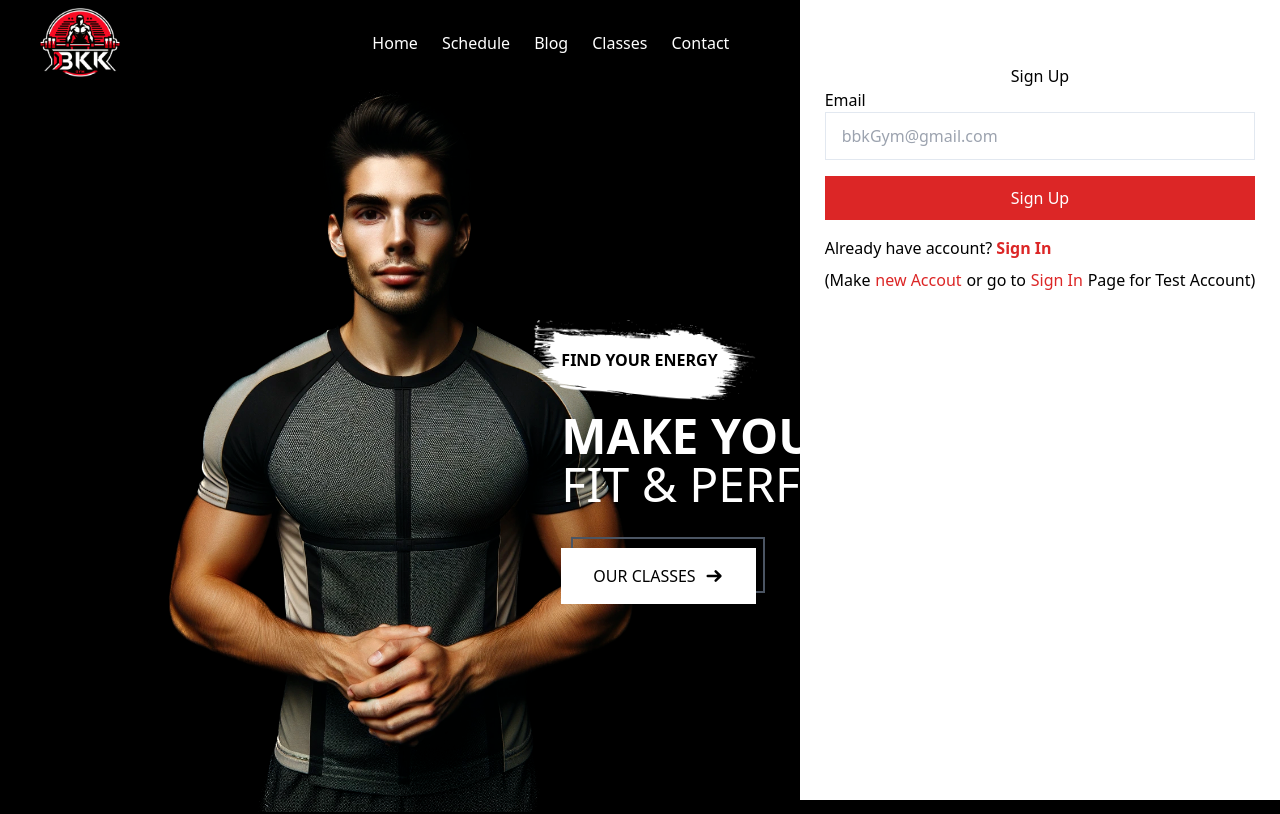
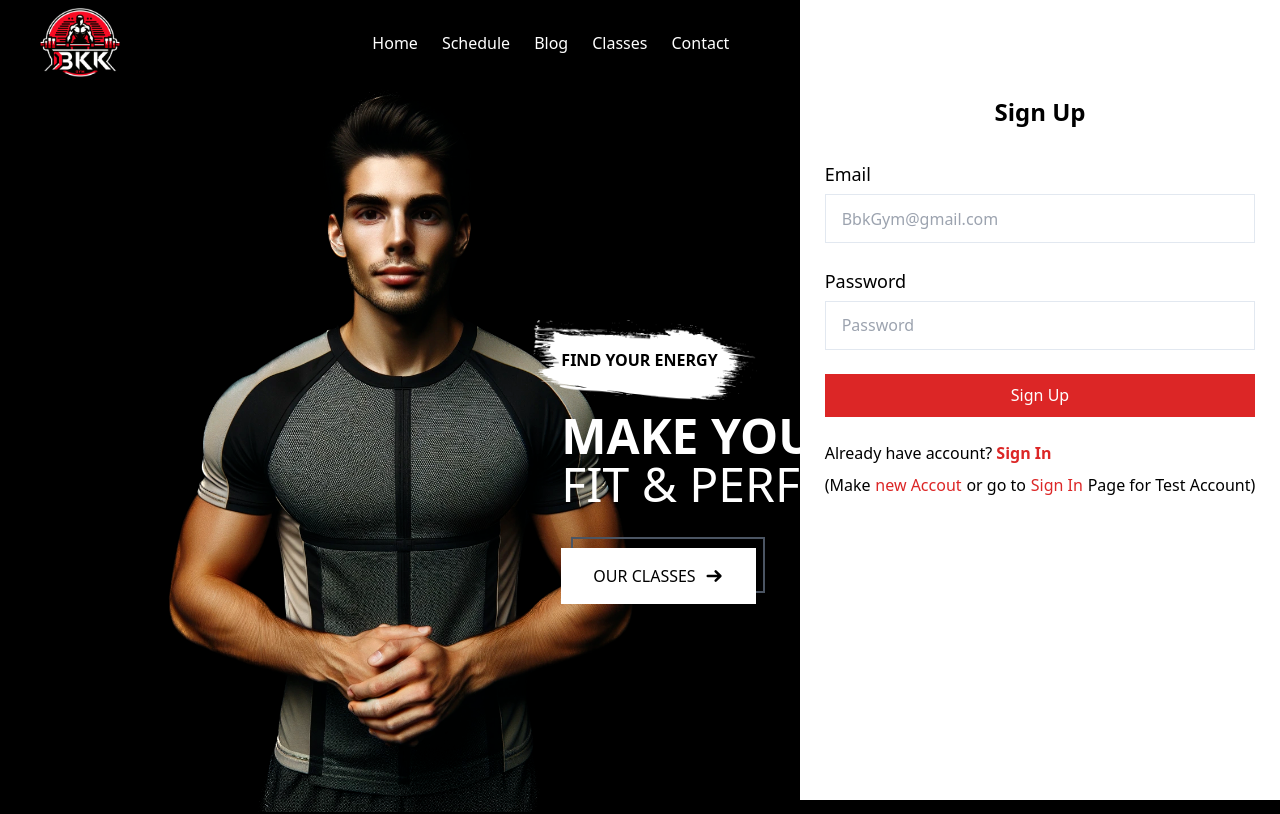
Before and after one commit to OnigiriKing/new-project, a React (Create React App) app: page / in a window 1280 px wide. Shown: the top 814 px of the page. Built offline with nearby package versions, Linux system fonts and the light colour scheme.

Commit message:
Login style update

```diff
--- a/src/components/headerComp/Header.Login/Login.jsx
+++ b/src/components/headerComp/Header.Login/Login.jsx
@@ -1,12 +1,24 @@
 export default function Login() {
   return (
     <div class="w-[30rem] flex flex-col items-center absolute h-[100vh] bg-white right-0">
-      <div class=" pt-[4rem] text-black ">
-        <h3 class="text-black text-center">Sign Up</h3>
-        <div class="flex flex-col gap-[1rem]">
+      <div class=" pt-[6rem] text-black ">
+        <h3 class="text-black text-center font-bold text-2xl mb-[2rem]">
+          Sign Up
+        </h3>
+        <div class="flex flex-col gap-[1.5rem]">
           <div class="flex flex-col">
-            <label>Email</label>
-            <input placeholder="bbkGym@gmail.com" class="input-style"></input>
+            <label class="text-lg">Email</label>
+            <input
+              placeholder="BbkGym@gmail.com"
+              class="input-style mt-[0.4rem]"
+            ></input>
+          </div>
+          <div class="flex flex-col">
+            <label class="text-lg">Password</label>
+            <input
+              placeholder="Password"
+              class="input-style mt-[0.4rem]"
+            ></input>
           </div>
           <button class="bg-red-600 text-white py-[.6rem]">Sign Up</button>
           <div>
```
Also changed, not shown: src/dist/style.css.
